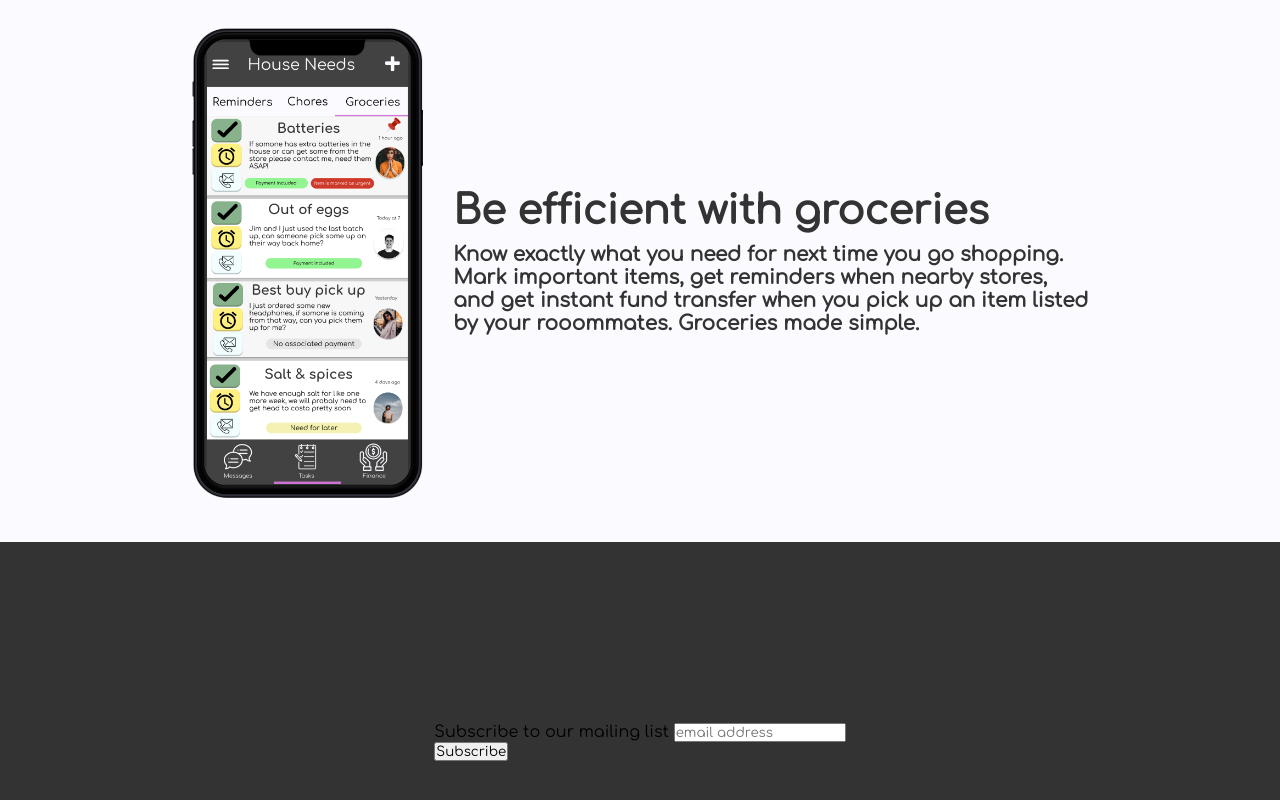
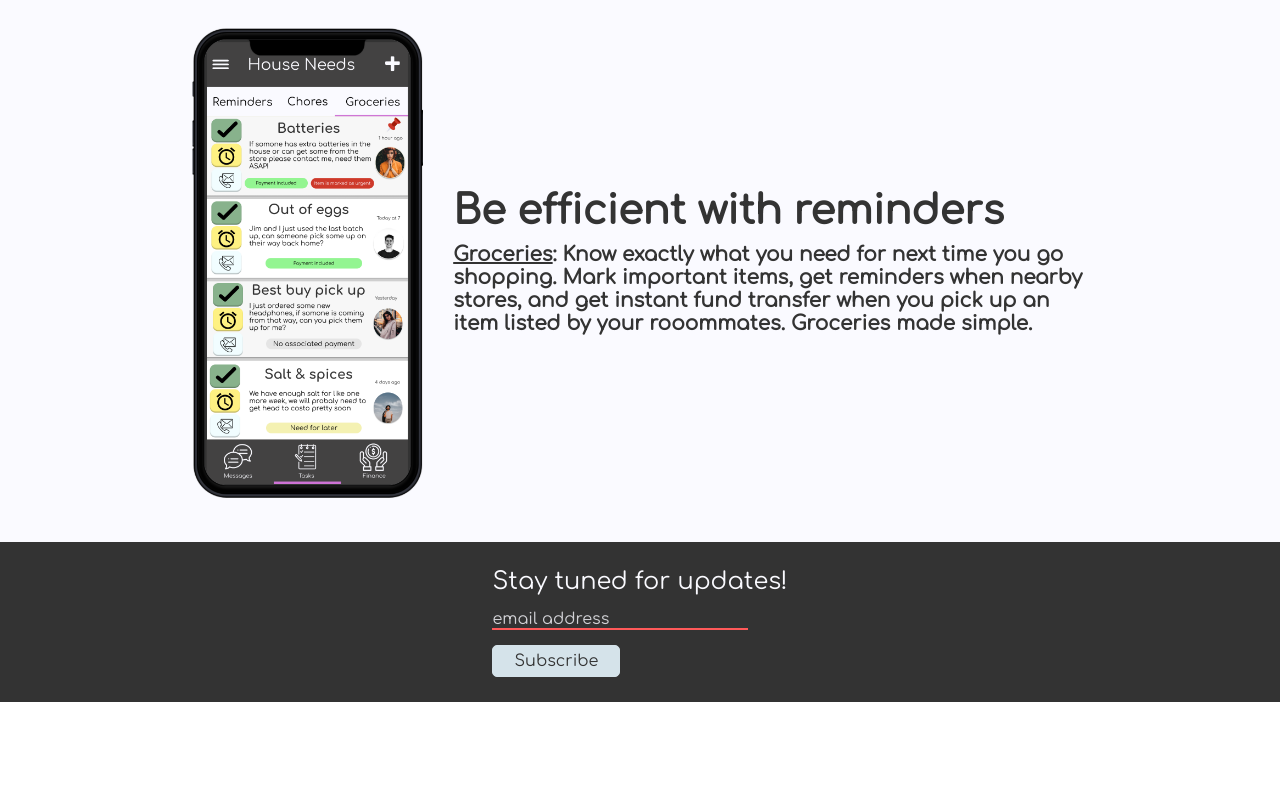
Before and after one commit to Roomates/Roomates, a plain HTML site: page index.html in a window 1280 px wide. Shown: the part 1538-2338 px from the top of the page. After the commit the page ends 2240 px from the top, so only its background shows below. Drawn offline with nearby package versions, Linux system fonts and the light colour scheme.

Commit message:
prettified

```diff
--- a/index.html
+++ b/index.html
@@ -11,7 +11,6 @@
       href="https://fonts.googleapis.com/css?family=Comfortaa"
       rel="stylesheet"
     />
-
     <script
       src="http://code.jquery.com/jquery-3.3.1.min.js"
       integrity="sha256-FgpCb/KJQlLNfOu91ta32o/NMZxltwRo8QtmkMRdAu8="
@@ -19,13 +18,21 @@
     ></script>
   </head>
 
+  <style>
+    /* Make the image fully responsive */
+    .carousel-inner img {
+        width: 100%;
+        height: 100%;
+    }
+    </style>
+
   <!-- BODY -->
   <body>
     <div id="mainNav">
-      <h3 id="ourhome">Our Home</h3>
+      <h3 id="ourhome">Roomate</h3>
       <nav>
         <ul>
-          <li><a href="#home" class="active">Home</a></li>
+          <li><a href="#overview" class="active">Home</a></li>
           <li><a href="#communication" class="active">Messaging</a></li>
           <li><a href="#finance" class="active">Payments</a></li>
           <li><a href="#reminders" class="active">Reminders</a></li>
@@ -39,10 +46,9 @@
 
       </h3>
       <div id="secondMessaging">
-          <h1>Communication among roommates has never been so easy.</h1>
+          <h1>Introducing Roomate</h1>
           <h3>
-            With RooMates, you can assign chores, communicate with one another and
-            make real time payments between your roommates.
+            A cohesive app that allows you to have your own messaging thread, allows for assigned chores/reminders & makes real time payments easier between your roommates.
           </h3>
         </div>
     </div>
@@ -73,9 +79,9 @@
     <div class="eachSection" id="reminders">
         <img id="messagingPhoto" src="reminders.png" alt="" />
         <div id="secondMessaging">
-          <h1><strong>Be efficient with groceries</strong></h1>
+          <h1><strong>Be efficient with reminders</strong></h1>
           <h2>
-            Know exactly what you need for next time you go shopping. Mark important items, get reminders when nearby stores, and get instant fund transfer when you pick up an item listed by your rooommates. Groceries made simple.
+            <u>Groceries</u>: Know exactly what you need for next time you go shopping. Mark important items, get reminders when nearby stores, and get instant fund transfer when you pick up an item listed by your rooommates. Groceries made simple.
           </h2>
         </div>
       </div>
@@ -84,9 +90,8 @@
       <div id="mc_embed_signup">
       <form action="https://roomate.us19.list-manage.com/subscribe/post?u=0e41454ddd880f102a7303362&amp;id=3dc07ff78d" method="post" id="mc-embedded-subscribe-form" name="mc-embedded-subscribe-form" class="validate" target="_blank" novalidate>
       <div id="mc_embed_signup_scroll">
-        <label for="mce-EMAIL">Subscribe to our mailing list</label>
+        <label id='maillabel' for="mce-EMAIL">Stay tuned for updates!</label><br>
         <input type="email" value="" name="EMAIL" class="email" id="mce-EMAIL" placeholder="email address" required>
-        <!-- <input type="name" value="" name="NAME" class="name" id="mce-NAME" placeholder="Full Name" required> -->
       <div class="clear"><input type="submit" value="Subscribe" name="subscribe" id="mc-embedded-subscribe" class="button"></div>
       </div>
       </form>
--- a/style.css
+++ b/style.css
@@ -34,6 +34,40 @@ a:hover {
 .eachSection {
 	width: 100vw;
 }
+::placeholder {
+	color: #fafaff;
+	opacity: 0.8;
+}
+#maillabel {
+	font-size: 3vh;
+	color: #fafaff;
+	/* padding: 0px 40px; */
+}
+#mce-EMAIL {
+	width: 20vw;
+	margin: 15px 0px;
+	border: none;
+	background-color: #333;
+	border-bottom: 2px solid #ff5959;
+	font-size: 1em;
+	color: #fafaff;
+	user-select: none;
+}
+#mc-embedded-subscribe {
+	width: 10vw;
+	height: 2em;
+	border: 1px solid rgba(213, 227, 234, 1);
+	font-size: 1em;
+	border-radius: 5px;
+	background-color: rgba(213, 227, 234, 1);
+	color: #333;
+}
+#mc-embedded-subscribe:hover {
+	cursor: pointer;
+	background-color: #ff5959;
+	border: 1px solid #ff5959;
+	color: #fafaff;
+}
 
 #ourhome {
 	color: #fafaff;
@@ -50,7 +84,9 @@ a:hover {
 	justify-content: flex-end;
 	align-items: center;
 	background-color: #333;
-  position: absolute;
+	position: fixed;
+	top: 0;
+	width: 100%;
 }
 
 #reminders {
@@ -66,11 +102,11 @@ a:hover {
 	display: flex;
 	justify-content: center;
 	align-items: center;
-  background-color: #fafaff;
+	background-color: rgba(213, 227, 234, 1);
 }
 
 #contactUs {
-  height: 50vh;
+	height: 20vh;
 	display: flex;
 	justify-content: center;
 	align-items: center;
```
Lines whose indentation alone changed are shown as unchanged.
